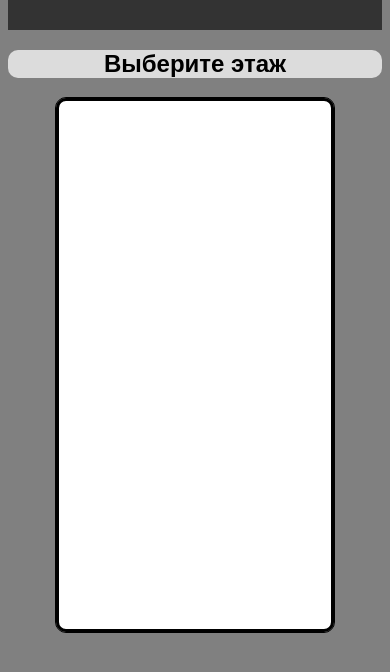
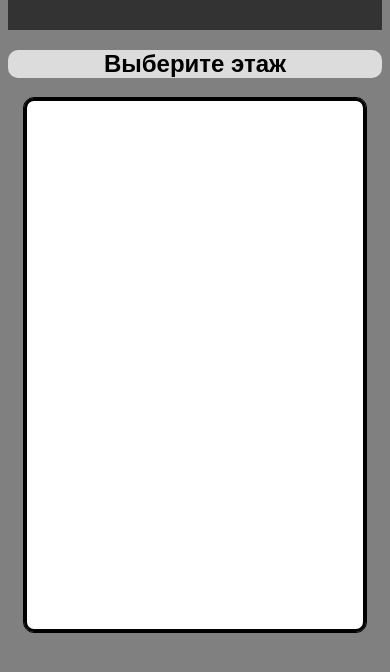
Before and after one commit to nagibator524/nis, a plain HTML site: page index.html in a window 390 px wide. Shown: the part 70-742 px from the top of the page. Drawn offline with Linux system fonts and the light colour scheme.

Commit message:
Update styles.css

```diff
--- a/state/css/styles.css
+++ b/state/css/styles.css
@@ -34,7 +34,7 @@ h2
         font-size: 10px;
     }
     div {
-        width: 17rem;	height: 33rem;
+        width: 21rem;	height: 33rem;
         background: white;
         outline: 1px solid #000;
         border: 3px solid black;
```
